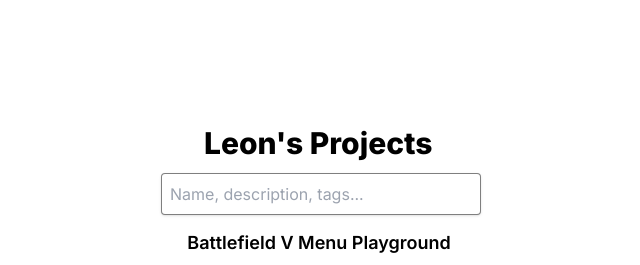
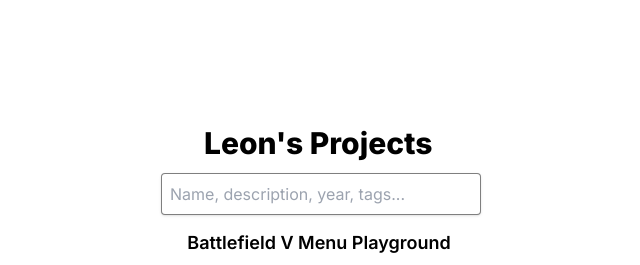
Before and after one commit to leonlarsson/leon-home, a Next.js app: page /projects in a window 1280 px wide. Shown: the top 265 px of the page, without its empty margins (319-959 px from the left). Built offline with nearby package versions, Linux system fonts and the light colour scheme; a web font is replaced by a local one.

Commit message:
projects: include project year in search

```diff
--- a/app/(main)/projects/_components/Search.tsx
+++ b/app/(main)/projects/_components/Search.tsx
@@ -23,7 +23,7 @@ export default () => {
     <input
       type="search"
       maxLength={20}
-      placeholder="Name, description, tags..."
+      placeholder="Name, description, year, tags..."
       className="text-input w-full self-center md:w-80"
       value={searchQuery}
       onChange={e => {
--- a/app/(main)/projects/page.tsx
+++ b/app/(main)/projects/page.tsx
@@ -48,7 +48,7 @@ export default ({ searchParams }: { searchParams: Record<string, string> }) => {
           </span>
         )}
 
-        <ProjectsList projects={searchParam ? projects.filter(project => [project.name, project.description, project.shortDescription, ...(project.tags ?? [])].some(item => item?.toLowerCase().includes(searchParam.toLowerCase()))) : projects} useGridLayout={useGridLayout} />
+        <ProjectsList projects={searchParam ? projects.filter(project => [project.name, project.description, project.shortDescription, project.year, ...(project.tags ?? [])].some(item => item?.toLowerCase().includes(searchParam.toLowerCase()))) : projects} useGridLayout={useGridLayout} />
       </div>
     </div>
   );
```
